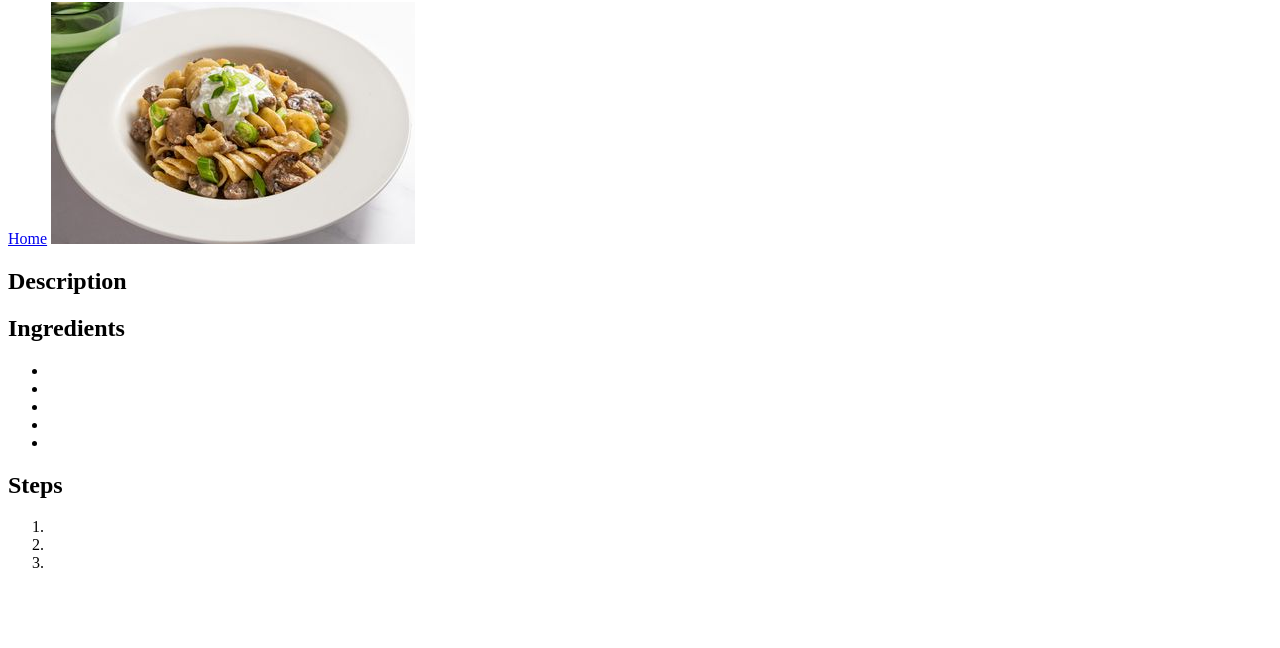
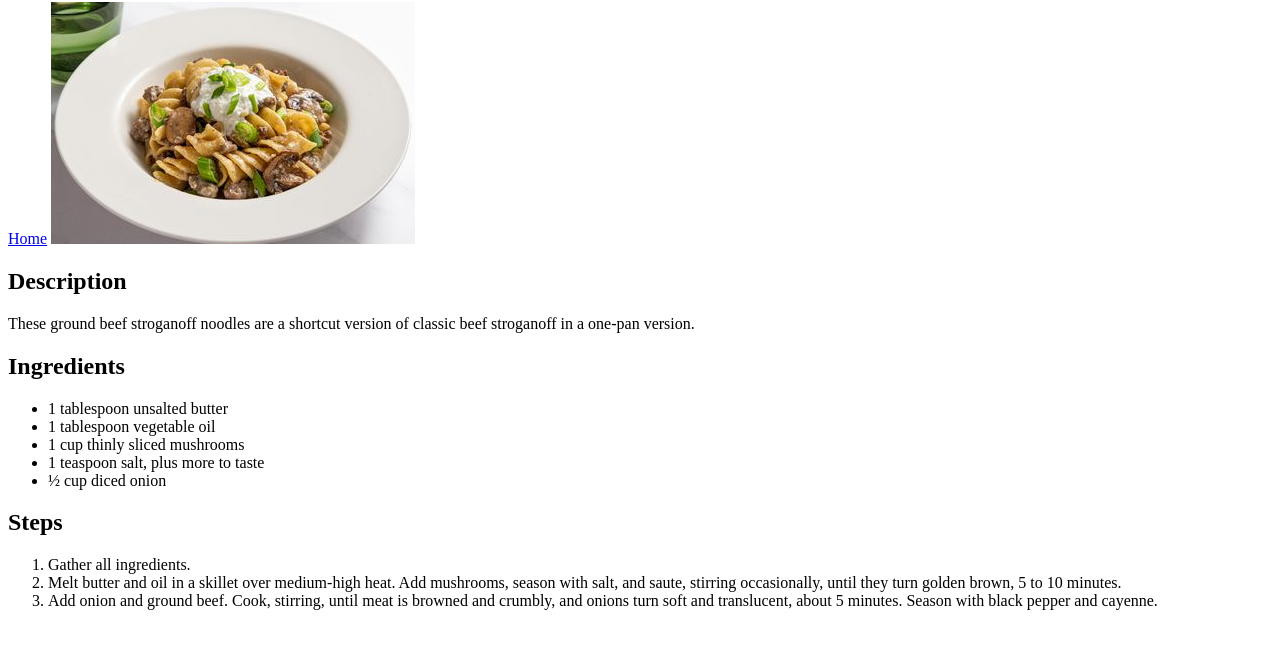
Before and after one commit to 12hellyeah12/odin-recipes, a plain HTML site: page recipes/stroganoffnoodles.html in a window 1280 px wide. Shown: the part 78-726 px from the top of the page. Drawn offline with Linux system fonts and the light colour scheme.

Commit message:
Fix link going to index.html
The link was directing the user to the same page
instead of the index.html "Home".

```diff
--- a/recipes/stroganoffnoodles.html
+++ b/recipes/stroganoffnoodles.html
@@ -7,23 +7,23 @@
     </head>
     <body>
         <h1>Ground Beef Stroganoff Noodels</h1>
-        <a href="recipes/americangoulash.html">Home</a>
+        <a href="../index.html">Home</a>
         <img src="../images/stroganoff_noodles.jpg" alt="Picture of 'Ground Beef Stroganoff Noodles'">
         <h2>Description</h2>
-        <p></p>
+        <p>These ground beef stroganoff noodles are a shortcut version of classic beef stroganoff in a one-pan version.</p>
         <h2>Ingredients</h2>
         <ul>
-            <li></li>
-            <li></li>
-            <li></li>
-            <li></li>
-            <li></li>
+            <li>1 tablespoon unsalted butter</li>
+            <li>1 tablespoon vegetable oil</li>
+            <li>1 cup thinly sliced mushrooms</li>
+            <li>1 teaspoon salt, plus more to taste</li>
+            <li>½ cup diced onion</li>
         </ul>
         <h2>Steps</h2>
         <ol>
-            <li></li>
-            <li></li>
-            <li></li>
+            <li>Gather all ingredients.</li>
+            <li>Melt butter and oil in a skillet over medium-high heat. Add mushrooms, season with salt, and saute, stirring occasionally, until they turn golden brown, 5 to 10 minutes.</li>
+            <li>Add onion and ground beef. Cook, stirring, until meat is browned and crumbly, and onions turn soft and translucent, about 5 minutes. Season with black pepper and cayenne.</li>
         </ol>
     </body>
 </html>
```
Also changed, not shown: recipes/americangoulash.html (+1 -1 lines), recipes/chicken.html (+9 -10 lines).
